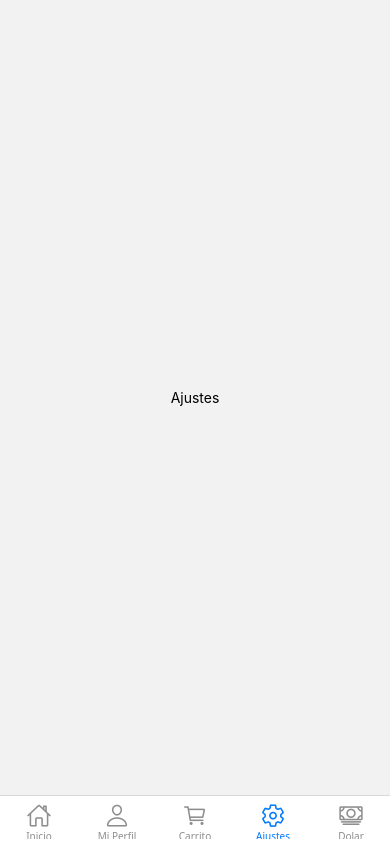
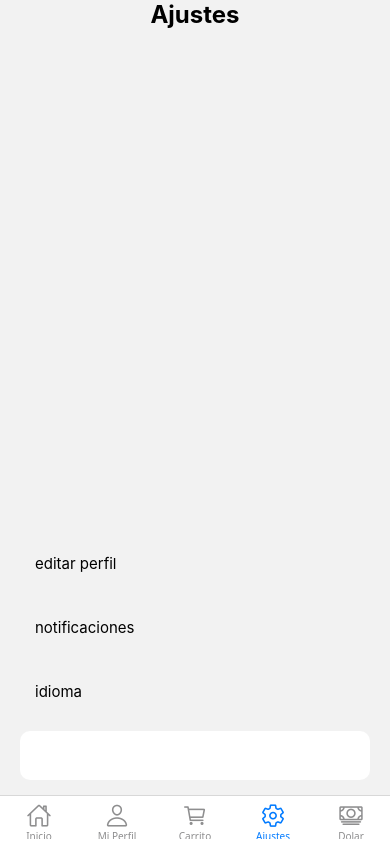
Before and after one commit to CalazaSantiago/delta, a React Native app: screen /Ajustes in a window 390 px wide. Built offline with nearby package versions, Linux system fonts and the light colour scheme.

Commit message:
se agrego ajustes

```diff
--- a/componentes/SettingsScreen.js
+++ b/componentes/SettingsScreen.js
@@ -1,10 +1,62 @@
 import React from 'react';
-import { View, Text } from 'react-native';
+import { View, Text ,StyleSheet,Button,Alert,TouchableOpacity } from 'react-native';
 
 export default function SettingsScreen() {
+
+  const handlePress = (option) => {
+    alert.alert('opcion seleccionada' , `tocaste : ${opcion}`)
+  };
+
+
   return (
-    <View style={{ flex: 1, justifyContent: 'center', alignItems: 'center' }}>
-      <Text>Ajustes</Text>
+    <View style={styles.container}>
+      <Text style={styles.titulo}>Ajustes</Text>
+
+      <TouchableOpacity style={styles.option}
+      onPress={() => handlePress ("editar perfil")}>
+        <Text style={styles.optionText}>editar perfil</Text>
+      </TouchableOpacity>
+
+      <TouchableOpacity style={styles.option}
+      onPress={() => handlePress ("notificaciones")}>
+        <Text style={styles.optionText}>notificaciones</Text>
+      </TouchableOpacity>
+
+      <TouchableOpacity style={styles.option}
+      onPress={() => handlePress ("idioma")}>
+        <Text style={styles.optionText}>idioma</Text>
+      </TouchableOpacity>
+
+      <TouchableOpacity style={[styles.option, {backgroundColor: '#fff'}]}
+      onPress={() => handlePress("cerrar sesion")}>
+        <Text style={[styles.optionText,{color:'white'}]}>cerrar sesion</Text>
+      </TouchableOpacity>
+
     </View>
   );
 }
+
+const styles = StyleSheet.create ({
+ container:{
+    flex: 1,
+    justifyContent: 'center',
+    paddingHorizontal: 20,
+ },
+ titulo:{
+   flex: 1,
+    justifyContent: 'center',
+    paddingHorizontal: 20,
+     fontSize: 24,
+    marginBottom: 20,
+    textAlign: 'center',
+    fontWeight: 'bold',
+ },
+ option:{
+  padding:15,
+  borderRadius:10,
+  marginBottom:15,
+ },
+ optionText:{
+  fontSize:15,
+ },
+})
```
